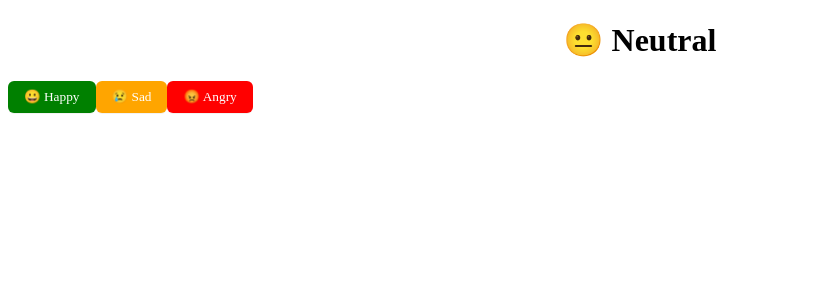
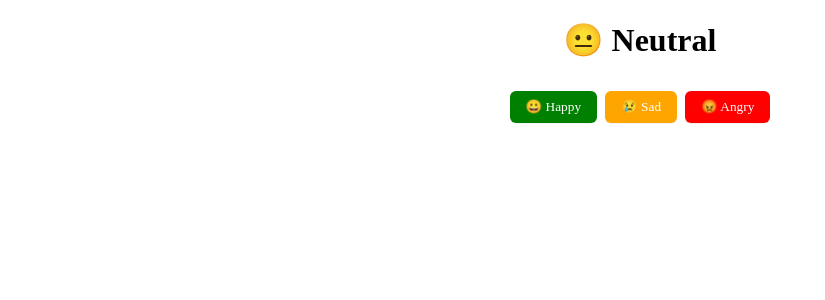
Before and after one commit to rel770/mood-selector, a React (Vite) app: page / in a window 1280 px wide. Shown: the top 300 px of the page, without its empty margins (0-825 px from the left). Built offline with nearby package versions, Linux system fonts and the light colour scheme.

Commit message:
Add CSS styles for mood buttons layout and spacing

```diff
--- a/src/App.css
+++ b/src/App.css
@@ -0,0 +1,6 @@
+.mood-buttons {
+  display: flex;
+  justify-content: center;
+  gap: 0.5rem;
+  margin-top: 2rem;
+}
```
